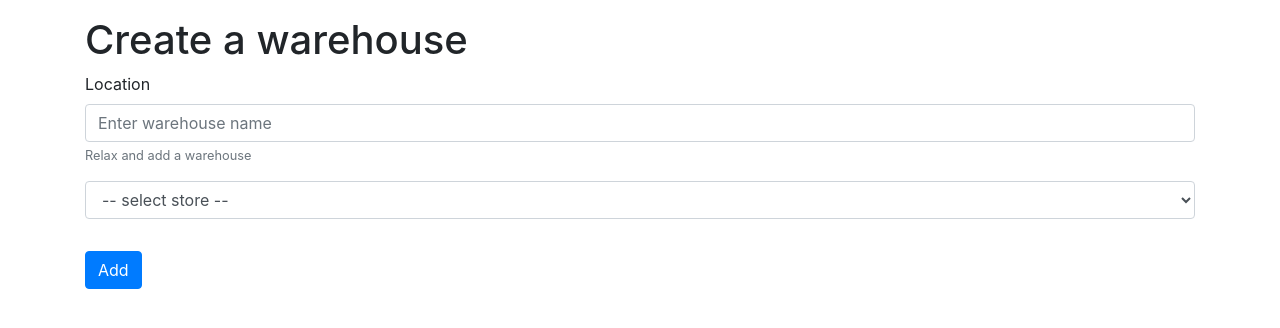
After one commit to Jowee93/Flask-Store, a Python web app: template templates/warehouse.html in a window 1280 px wide. The commit adds this page. Shown: the top 328 px of the page. Run offline with Jinja, Linux system fonts and the light colour scheme; the template is opened without the code that fills it, so the values that code supplies are empty; some libraries are stand-ins or nearby versions.

Commit message:
Add create warehouse

```diff
--- a/templates/store.html
+++ b/templates/store.html
@@ -12,7 +12,7 @@
 <div class="mt-3">
   <h1>Store</h1>
 </div>
-<form action="{{ url_for('create') }}">
+<form action="{{ url_for('create_store') }}" method="POST">
   <div class="form-group">
     <label for="store_name">Add a store</label>
     <input
--- /dev/null
+++ b/templates/warehouse.html
@@ -0,0 +1,36 @@
+{% extends "_layout.html" %} {% block content %} {% with messages =
+get_flashed_messages(with_categories=true) %} {% if messages %} {% for category,
+message in messages %}
+<div class="mt-3 alert alert-{{ category }}">{{ message }}</div>
+
+{% endfor %} {% endif %} {% endwith %}
+
+<div class="mt-3">
+  <h1>Create a warehouse</h1>
+</div>
+<form action="{{ url_for('create_warehouse') }}" method="POST">
+  <div class="form-group">
+    <label for="warehouse_name">Location</label>
+    <input
+      type="text"
+      class="form-control"
+      id="warehouse-input"
+      name="warehouse_name"
+      placeholder="Enter warehouse name"
+    />
+    <small id="small-text" class="form-text text-muted"
+      >Relax and add a warehouse</small
+    >
+  </div>
+  <div class="form-group">
+    <select id="stores" class="form-control">
+      <option disabled selected value>-- select store --</option>
+      {% for store in stores %}
+      <option>{{ store }}</option>
+      {% endfor %}
+    </select>
+  </div>
+  <button type="submit" class="mt-3 btn btn-primary">Add</button>
+</form>
+
+{% endblock %}
```
Also changed, not shown: server.py (+69 -13 lines).
